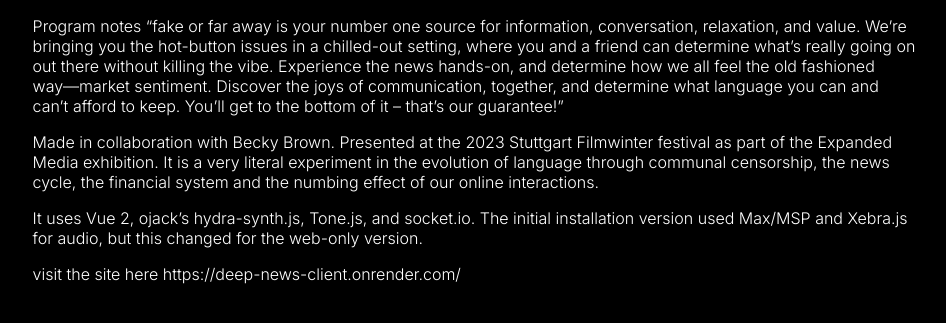
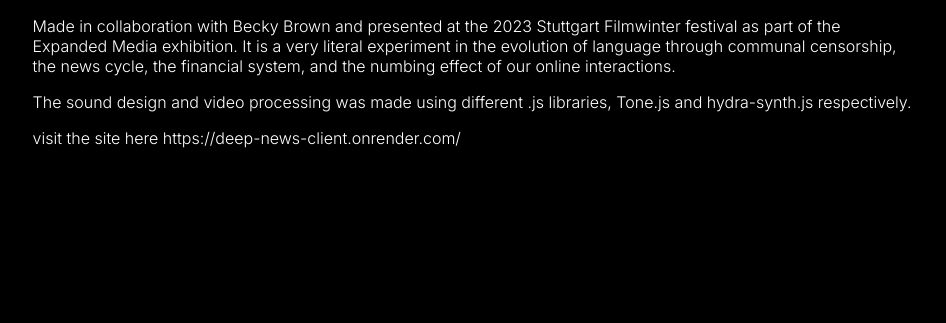
Before and after one commit to matvilap/matvilap.github.io, a Jekyll site: the page built from _works/fake-and-far.md, in a window 1280 px wide, cut to the strip 606-1014 px from the top of the page. Shown: the top 323 px of the strip, without its empty margins (165-1111 px from the left). Built offline with Jekyll 4.4.1, drawn with Linux system fonts in a browser that asks for light colours; some web fonts are replaced; after the commit the page ends 900 px from its top, so only the background shows below that.

Commit message:
changes to fake and far away description

```diff
--- a/_works/fake-and-far.md
+++ b/_works/fake-and-far.md
@@ -8,11 +8,8 @@ thumb: /images/thumbs/fake-or-far-away.jpg
 
 <iframe src="https://player.vimeo.com/video/734916166?h=82317eea07" width="640" height="360" frameborder="0" allow="autoplay; fullscreen; picture-in-picture" allowfullscreen></iframe>
 
-Program notes
-"fake or far away is your number one source for information, conversation, relaxation, and value. We're bringing you the hot-button issues in a chilled-out setting, where you and a friend can determine what's really going on out there without killing the vibe. Experience the news hands-on, and determine how we all feel the old fashioned way––market sentiment. Discover the joys of communication, together, and determine what language you can and can't afford to keep. You'll get to the bottom of it – that's our guarantee!"
+Made in collaboration with Becky Brown and presented at the 2023 Stuttgart Filmwinter festival as part of the Expanded Media exhibition. It is a very literal experiment in the evolution of language through communal censorship, the news cycle, the financial system, and the numbing effect of our online interactions.
 
-Made in collaboration with Becky Brown. Presented at the 2023 Stuttgart Filmwinter festival as part of the Expanded Media exhibition. It is a very literal experiment in the evolution of language through communal censorship, the news cycle, the financial system and the numbing effect of our online interactions.
-
-It uses Vue 2, ojack's hydra-synth.js, Tone.js, and socket.io. The initial installation version used Max/MSP and Xebra.js for audio, but this changed for the web-only version.
+The sound design and video processing was made using different .js libraries, Tone.js and hydra-synth.js respectively.
 
 visit the site here https://deep-news-client.onrender.com/
```
